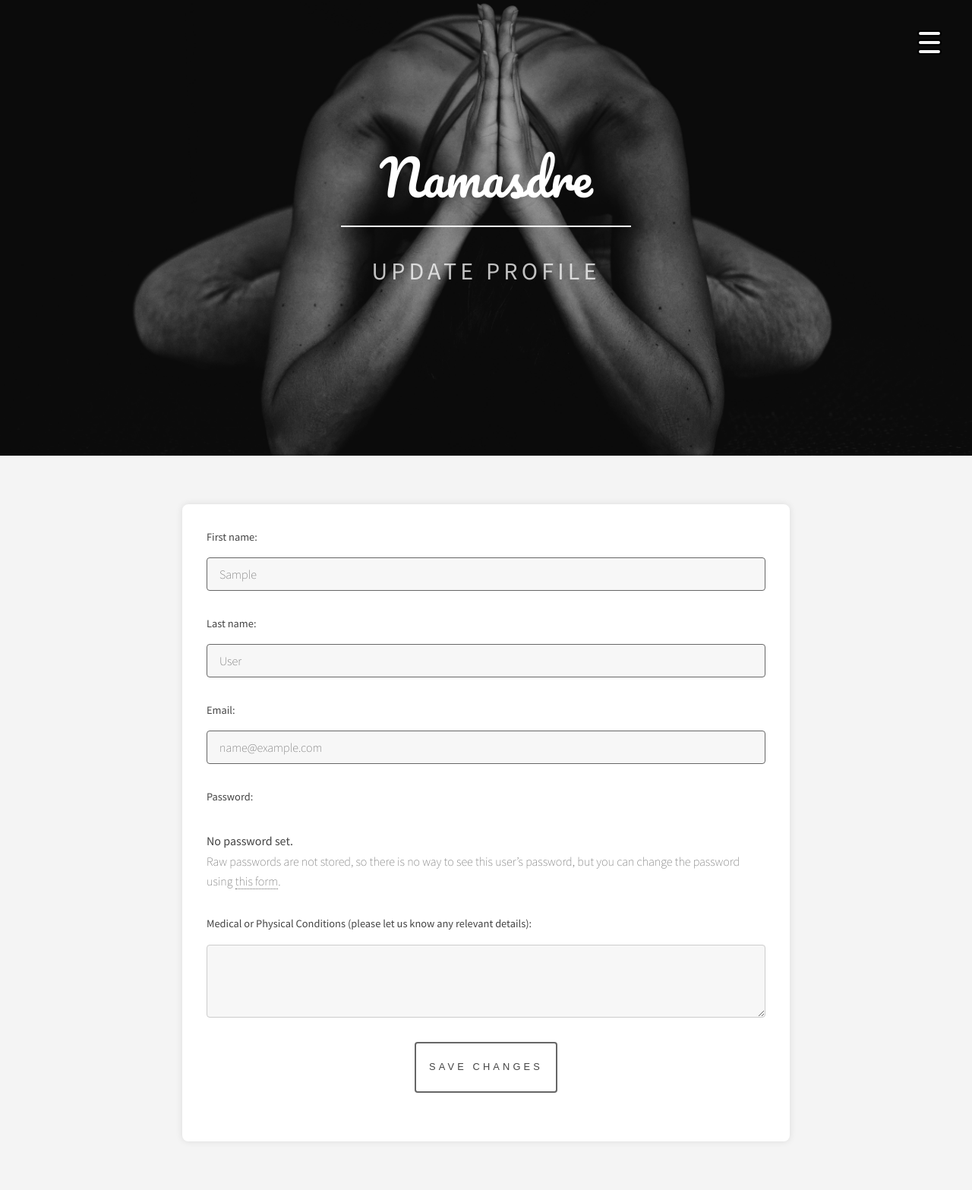
After one commit to D-Mallon/namasdre, a Django app: page /update_profile/ in a window 1280 px wide. The commit adds this page. Shown: the whole page at 76% size. Run offline with Django 4.2, Linux system fonts and the light colour scheme; the visitor is signed in with stand-in values (Sample User, id 1).

Commit message:
Update profile page with "Edit Profile" button and link to update_profile view. Still a WIP

```diff
--- a/core/templates/core/profile.html
+++ b/core/templates/core/profile.html
@@ -10,7 +10,9 @@
 </header>
 <div class="timetable-container custom-timetable">
   <h2>Namaste {{ user.first_name }}</h2>
-
+  <div class="actions">
+    <a href="{% url 'update_profile' %}" class="button big">Edit Profile</a>
+  </div>
   <h2 class="classType">Your Booked Classes</h2>
   <div class="class-list">
     {% if booked_classes %}
@@ -34,5 +36,5 @@
     {% endif %}
   </div>
 </div>
-<div id="popup-message" class="popup-message"></div> <!-- Popup message element -->
+<div id="popup-message" class="popup-message"></div>
 {% endblock %}
--- a/core/urls.py
+++ b/core/urls.py
@@ -11,6 +11,7 @@ urlpatterns = [
     path('remove_class_from_profile/<int:class_id>/', remove_class_from_profile, name='remove_class_from_profile'),
     path('accounts/', include("django.contrib.auth.urls")),  # Ensure this path is correct
     path('profile', profile, name='profile'),
+    path("update_profile/", register_views.update_profile, name="update_profile"),
     path('login/', register_views.custom_login, name='login'),
     path('logout/', register_views.custom_logout, name='logout'),
 ]
--- a/register/forms.py
+++ b/register/forms.py
@@ -1,5 +1,5 @@
 from django import forms
-from django.contrib.auth.forms import UserCreationForm
+from django.contrib.auth.forms import UserCreationForm, UserChangeForm
 from django.contrib.auth.models import User
 
 class RegisterForm(UserCreationForm):
@@ -16,3 +16,18 @@ class RegisterForm(UserCreationForm):
     class Meta:
         model = User
         fields = ["username", "first_name", "last_name", "email", "password1", "password2", "medical_conditions"]
+
+class ProfileUpdateForm(UserChangeForm):
+    email = forms.EmailField(required=True)
+    first_name = forms.CharField(max_length=30, required=True)
+    last_name = forms.CharField(max_length=30, required=True)
+    medical_conditions = forms.CharField(
+        max_length=300,
+        label='Medical or Physical Conditions (please let us know any relevant details)',
+        widget=forms.Textarea(attrs={'rows': 4, 'cols': 40, 'class': 'medical-conditions-input'}),
+        required=False
+    )
+
+    class Meta:
+        model = User
+        fields = ["first_name", "last_name", "email", "password", "medical_conditions"]
--- /dev/null
+++ b/register/templates/register/update_profile.html
@@ -0,0 +1,20 @@
+{% extends "shared/base.html" %}
+{% load static %}
+{% block title %}Namasdre - Update Profile{% endblock %}
+{% block content %}
+<header id="header" class="alt">
+  <div class="inner">
+    <h1>Namasdre</h1>
+    <p id="page-title">Update Profile</p>
+  </div>
+</header>
+<div class="timetable-container custom-timetable">
+  <form method="post">
+    {% csrf_token %}
+    {{ form.as_p }}
+    <div class="actions">
+      <button type="submit" class="button big">Save Changes</button>
+    </div>
+  </form>
+</div>
+{% endblock %}
--- a/register/views.py
+++ b/register/views.py
@@ -1,8 +1,11 @@
 from django.shortcuts import render, redirect
-from django.contrib.auth import login, logout, authenticate
-from django.contrib.auth.forms import AuthenticationForm
+from django.contrib.auth import login, logout, authenticate, update_session_auth_hash
+from django.contrib.auth.forms import AuthenticationForm, UserChangeForm
+from django.contrib.auth.decorators import login_required
 from django.http import HttpResponseRedirect
-from .forms import RegisterForm
+
+from core.models import YogaClassBooking
+from .forms import ProfileUpdateForm, RegisterForm
 
 # Create your views here.
 def register(request):
@@ -38,3 +41,20 @@ def custom_logout(request):
 #         next_url = '/'
 #     logout(request)
 #     return HttpResponseRedirect(next_url)
+
+@login_required
+def profile(request):
+    booked_classes = YogaClassBooking.objects.filter(user=request.user).order_by('yoga_class__start_time')
+    return render(request, 'core/profile.html', {'booked_classes': booked_classes})
+
+@login_required
+def update_profile(request):
+    if request.method == 'POST':
+        form = ProfileUpdateForm(request.POST, instance=request.user)
+        if form.is_valid():
+            user = form.save()
+            update_session_auth_hash(request, user)  # Important, to update the session with the new password
+            return redirect('core/profile')
+    else:
+        form = ProfileUpdateForm(instance=request.user)
+    return render(request, 'register/update_profile.html', {'form': form})
```
Also changed, not shown: core/views.py (+0 -9 lines).
